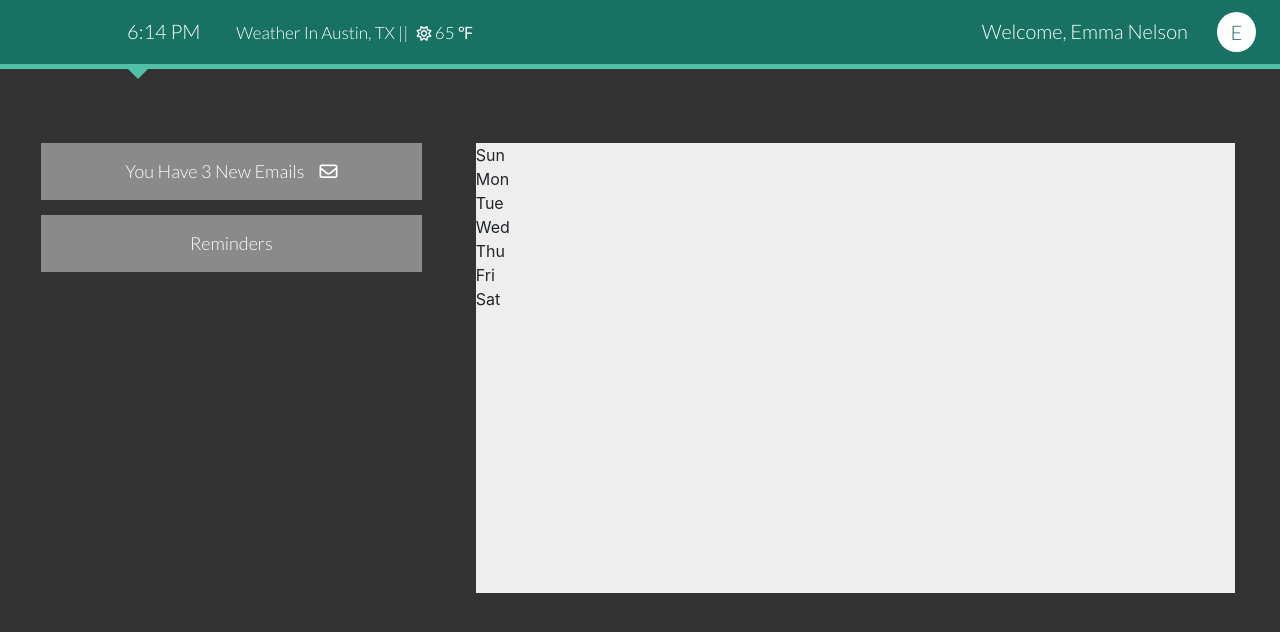
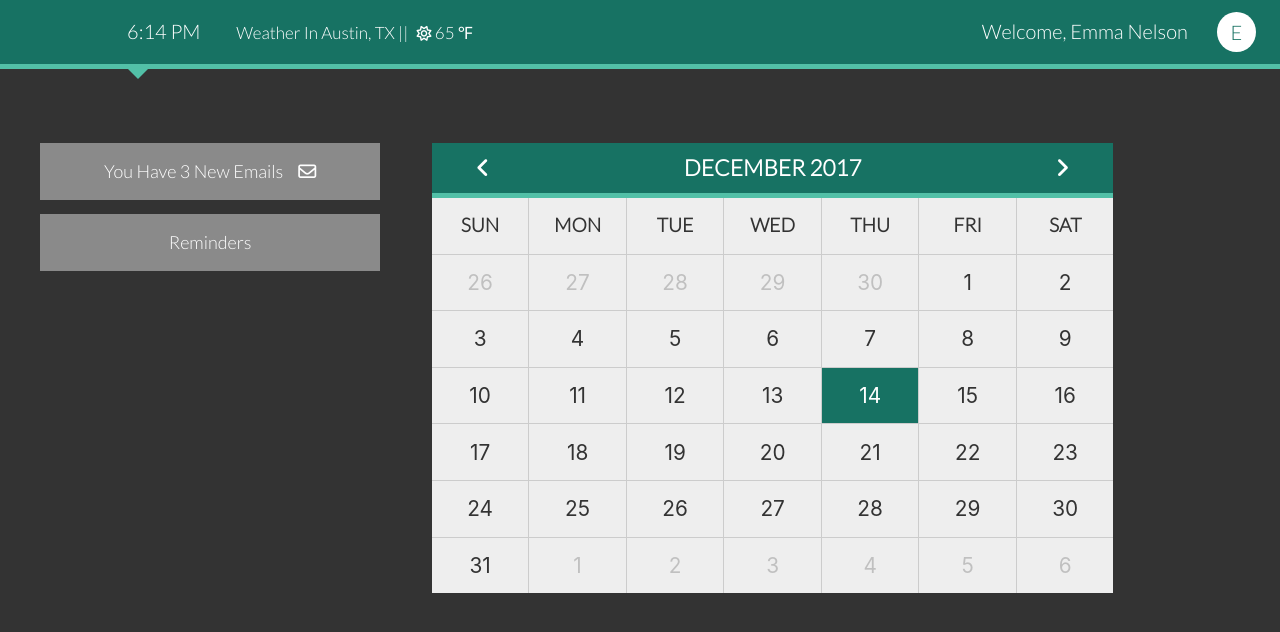
Before and after one commit to twoodou/OG-Calendar, a React app in the folder orginizational-cal/client/: page / in a window 1280 px wide. Shown: the top 632 px of the page. Built offline with nearby package versions, Linux system fonts and the light colour scheme.

Commit message:
update safty

```diff
--- a/orginizational-cal/client/public/index.html
+++ b/orginizational-cal/client/public/index.html
@@ -16,9 +16,6 @@
 
     <!-- Moments JS Link - For Calendar -->
     <script src="//cdnjs.cloudflare.com/ajax/libs/moment.js/2.5.1/moment.min.js"></script>
-
-    <!-- DateFns -->
-    <script src="http://cdn.date-fns.org/VERSION/date_fns.min.js"></script>
 
     <!--
       manifest.json provides metadata used when your web app is added to the
--- /dev/null
+++ b/orginizational-cal/client/src/components/CalendarMonth/CalendarBuild/Calendar.js
@@ -0,0 +1,105 @@
+import React from "react";
+import moment from 'moment';
+import Week from "./Week.js";
+import Day from "./Day.js";
+import DayNames from "./DayNames.js";
+
+class Calendar extends React.Component {
+  constructor(props) {
+    super(props);
+
+    this.state = {
+      month: moment(),
+      selected: moment().startOf('day')
+    };
+
+    this.previous = this.previous.bind(this);
+    this.next = this.next.bind(this);
+  }
+
+  previous() {
+    const {
+      month,
+    } = this.state;
+
+    this.setState({
+      month: month.subtract(1, 'month'),
+    });
+  }
+
+  next() {
+    const {
+      month,
+    } = this.state;
+
+    this.setState({
+      month: month.add(1,'month'),
+    });
+  }
+
+  select(day) {
+    this.setState({
+      selected: day.date,
+      month: day.date.clone(),
+    });
+  }
+
+  renderWeeks() {
+    let weeks = [];
+    let done = false;
+    let date = this.state.month.clone().startOf("month").add("w" -1).day("Sunday");
+    let count = 0;
+    let monthIndex = date.month();
+
+    const {
+      selected,
+      month,
+    } = this.state;
+
+    while (!done) {
+      weeks.push(
+        <Week key={date}
+          date={date.clone()}
+          month={month}
+          select={(day) =>this.select(day)}
+          selected={selected} />
+      );
+
+      date.add(1, "w");
+
+      done = count++ > 2 && monthIndex !== date.month();
+      monthIndex = date.month();
+    }
+
+    return weeks;
+  };
+
+  renderMonthLabel() {
+    const {
+      month,
+    } = this.state;
+
+    return <span className="month-label">{month.format("MMMM YYYY")}</span>;
+  }
+
+  render() {
+    return (
+      <section className="calendar">
+        <header className="header">
+          <div className="month-display row">
+            <i className="arrow fa fa-angle-left" onClick={this.previous}/>
+            {this.renderMonthLabel()}
+            <i className="arrow fa fa-angle-right" onClick={this.next}/>
+          </div>
+          <div className="cal-underline"></div>
+          <div className="cal-triangle"></div>
+          <DayNames />
+        </header>
+        {this.renderWeeks()}
+      </section>
+    );
+  }
+}
+
+
+export default Calendar;
--- /dev/null
+++ b/orginizational-cal/client/src/components/CalendarMonth/CalendarBuild/Day.js
@@ -0,0 +1,28 @@
+import React from "react";
+import moment from 'moment';
+
+
+class Day extends React.Component {
+  render() {
+    const {
+      day,
+      day: {
+        date,
+        isCurrentMonth,
+        isToday,
+        number
+      },
+      select,
+      selected
+    } = this.props;
+
+    return (
+      <span
+        key={date.toString()}
+        className={"day" + (isToday ? " today" : "") + (isCurrentMonth ? "" : " different-month") + (date.isSame(selected) ? " selected" : "")}
+        onClick={()=>select(day)}>{number}</span>
+    );
+  }
+}
+
+export default Day;
--- a/orginizational-cal/client/src/components/CalendarMonth/CalendarBuild/DayHeader.js
+++ /dev/null
@@ -1,19 +0,0 @@
-import React from "react";
-import { dateFns, format, formatDistance, formatRelative, subDays } from 'date-fns';
-
-
-const DayHeader = () => {
-  return (
-    <div className="Calendar_Day_Headers">
-      <div>Sun</div>
-      <div>Mon</div>
-      <div>Tue</div>
-      <div>Wed</div>
-      <div>Thu</div>
-      <div>Fri</div>
-      <div>Sat</div>
-    </div>
-  )
-}
-
-export default DayHeader;
--- /dev/null
+++ b/orginizational-cal/client/src/components/CalendarMonth/CalendarBuild/DayNames.js
@@ -0,0 +1,22 @@
+import React from "react";
+// import moment from 'moment';
+
+
+class DayNames extends React.Component {
+    render() {
+        return (
+          <div className="row day-names">
+            <span className="day">Sun</span>
+            <span className="day">Mon</span>
+            <span className="day">Tue</span>
+            <span className="day">Wed</span>
+            <span className="day">Thu</span>
+            <span className="day">Fri</span>
+            <span className="day">Sat</span>
+          </div>
+        );
+    }
+}
+
+
+export default DayNames;
--- /dev/null
+++ b/orginizational-cal/client/src/components/CalendarMonth/CalendarBuild/Week.js
@@ -0,0 +1,46 @@
+import React from "react";
+import moment from 'moment';
+import Day from "./Day.js";
+
+
+class Week extends React.Component {
+  render() {
+    let days = [];
+    let {
+      date,
+    } = this.props;
+
+    const {
+      month,
+      selected,
+      select,
+    } = this.props;
+
+    for (var i = 0; i < 7; i++) {
+      let day = {
+          name: date.format("dd").substring(0, 1),
+          number: date.date(),
+          isCurrentMonth: date.month() === month.month(),
+          isToday: date.isSame(new Date(), "day"),
+          date: date
+      };
+      days.push(
+        <Day day={day}
+          selected={selected}
+          select={select}/>
+      );
+
+      date = date.clone();
+      date.add(1, "day");
+    }
+
+    return (
+      <div className="row week" key={days[0]}>
+        {days}
+      </div>
+    );
+  }
+
+}
+
+export default Week;
--- a/orginizational-cal/client/src/components/CalendarMonth/CalendarMonth.css
+++ b/orginizational-cal/client/src/components/CalendarMonth/CalendarMonth.css
@@ -1,3 +1,5 @@
+/* #52c0a7 */
+/* #177263 */
 
 .cal-here{
   width:96%;
@@ -6,75 +8,132 @@
   float: right;
 }
 
-/*#app {
-  position: fixed;
-  top:0;
-  left: 0;
-  height: 100%;
+.vertical-center {
+  display: flex;
+  justify-content: center;
+  align-items: center;
+}
+
+.row {
+  display: flex;
   width: 100%;
 }
 
-.Calendar_Header {
-  display:grid;
-  grid-template-columns: 1fr 1fr;
-  box-sizing: border-box;
-  padding: 10px;
-  color: #888;
+.calendar {
+  display: block;
+  width: 100%;
+  margin-left: 6%;
+  font-size: 1.3rem;
+  text-align: center;
 }
 
-.Calendar_Navigation {
-  text-align: right;
+.calendar header {
+  display: flex;
+  justify-content: center;
+  align-items: center;
+  color: white;
+  cursor: default;
+  font-size: 1.4rem;
+  font-family: "Lato", sans-serif;
+  display: block;
+  font-weight: bold;
+  text-transform: uppercase;
+  user-select: none;
 }
 
-.Calendar_Day_Headers {
-  display: grid;
-  grid-template-columns: repeat(7, 1fr);
+.calendar header .month-display {
+  align-items: center;
+  height: 50px;
+  background: #177263;
 }
 
-.Calendar_Day_Headers > div {
-  box-sizing: border-box;
-  padding: 10px;
-  color: #666;
-  font-weight: bold;
-  text-align: right;
+.calendar header .month-label {
+  flex: 1;
 }
 
-.Calendar {
-  height: calc(100% - 105px);
-  display: grid;
-  grid-template-columns: repeat(7, 1fr);
-  grid-template-rows: repeat(6, 1fr);
+.calendar header .arrow {
+  text-align: center;
+  flex-basis: 15%;
+  font-weight: bold;
+  cursor: pointer;
+  transition: .2s ease-in-out;
+  height: 100%;
+  display: flex;
+  justify-content: center;
+  align-items: center;
 }
 
-.Calendar_Day {
-  text-align: right;
+.calendar header .arrow:hover {
+  background: #52c0a7;
+  transition: .2s ease-in-out;
+  border-radius: 50%;
+  height: 75%;
+
 }
 
-.Calendar_Day {
-  border-left: 1px solid #ccc;
-  border-top: 1px solid #ccc;
-  box-sizing: border-box;
-  padding: 10px;
-  color: #666;
+.cal-underline{
+  height:5px;
+  width:100%;
+  margin-left: -6%;
+  background: #52c0a7;
 }
 
-.Calendar_Day_Weekend {
-  background: #f7f7f7;
-  color: #808080;
+.calendar .week {
+  border-top: solid 1px #CCCCCC;
 }
 
-.Calendar_Day_Out_Of_Scope {
-  color: #ccc;
+.calendar .week:first-child {
+  border-top: none;
 }
 
+.calendar .day-names {
+  color: #177263;
+  font-weight: bold;
+  cursor: default;
+  font-size: 1.2rem;
+}
 
+.calendar .day-names .day {
+  cursor: default;
+}
 
-@media (max-height: 460px) {
-  .Calendar_Day {
-    border: none;
-    box-sizing: border-box;
-    padding: 3px;
-    color: #666;
-    font-size: .7rem;
-  }
-}*/
+.calendar .day-names .day:hover {
+  background: inherit;
+  color:#177263;
+}
+
+.calendar .day {
+  display: flex;
+  justify-content: center;
+  align-items: center;
+  flex: 1;
+  height: 55.6px;
+  color:#333;
+  border-left: solid 1px #CCCCCC;
+  cursor: pointer;
+  transition: .2s ease-in-out;
+}
+
+.calendar .day:hover {
+  background: #177263;
+  color:white;
+  transition: .2s ease-in-out;
+}
+
+/* #52c0a7 */
+/* #177263 */
+
+.calendar .day:first-child {
+  border-left: none;
+}
+.calendar .day.today {
+  background: #52c0a7;
+  color:white;
+}
+.calendar .day.different-month {
+  color: #C0C0C0;
+}
+.calendar .day.selected {
+  background: #177263;
+  color: white;
+}
--- a/orginizational-cal/client/src/components/CalendarMonth/CalendarMonth.js
+++ b/orginizational-cal/client/src/components/CalendarMonth/CalendarMonth.js
@@ -1,10 +1,6 @@
 import React from "react";
 import "./CalendarMonth.css";
-// import { dateFns, format, formatDistance, formatRelative, subDays } from 'date-fns';
-// import CalHeader from "./CalendarBuild/CalHeader.js";
-import DayHeader from "./CalendarBuild/DayHeader.js";
-// import CalDay from "./CalendarBuild/CalDay";
-// import CalBody from "./CalendarBuild/CalBody";
+import Calendar from "./CalendarBuild/Calendar";
 
 
 
@@ -12,10 +8,7 @@ import DayHeader from "./CalendarBuild/DayHeader.js";
 const CalendarMonth = () =>
 
 	<div className="cal-here">
-
-		<DayHeader />
-
-
+		<Calendar />
 	</div>
 
 export default CalendarMonth;
```
Also changed, not shown: orginizational-cal/client/src/components/CalendarMonth/CalendarBuild/CalBody.js (deleted, +0 -75 lines), orginizational-cal/client/src/components/CalendarMonth/CalendarBuild/CalDay.js (deleted, +0 -24 lines), orginizational-cal/client/src/components/CalendarMonth/CalendarBuild/CalHeader.js (deleted, +0 -21 lines).
